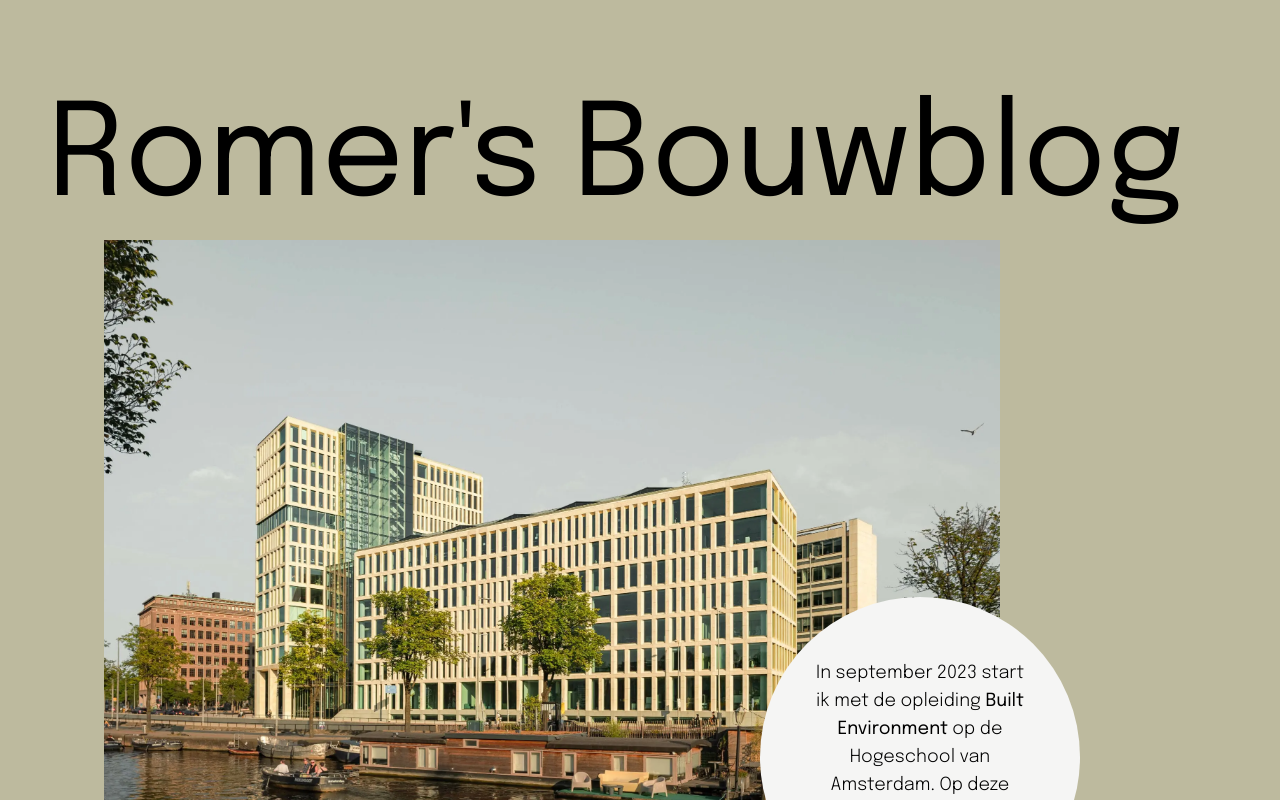
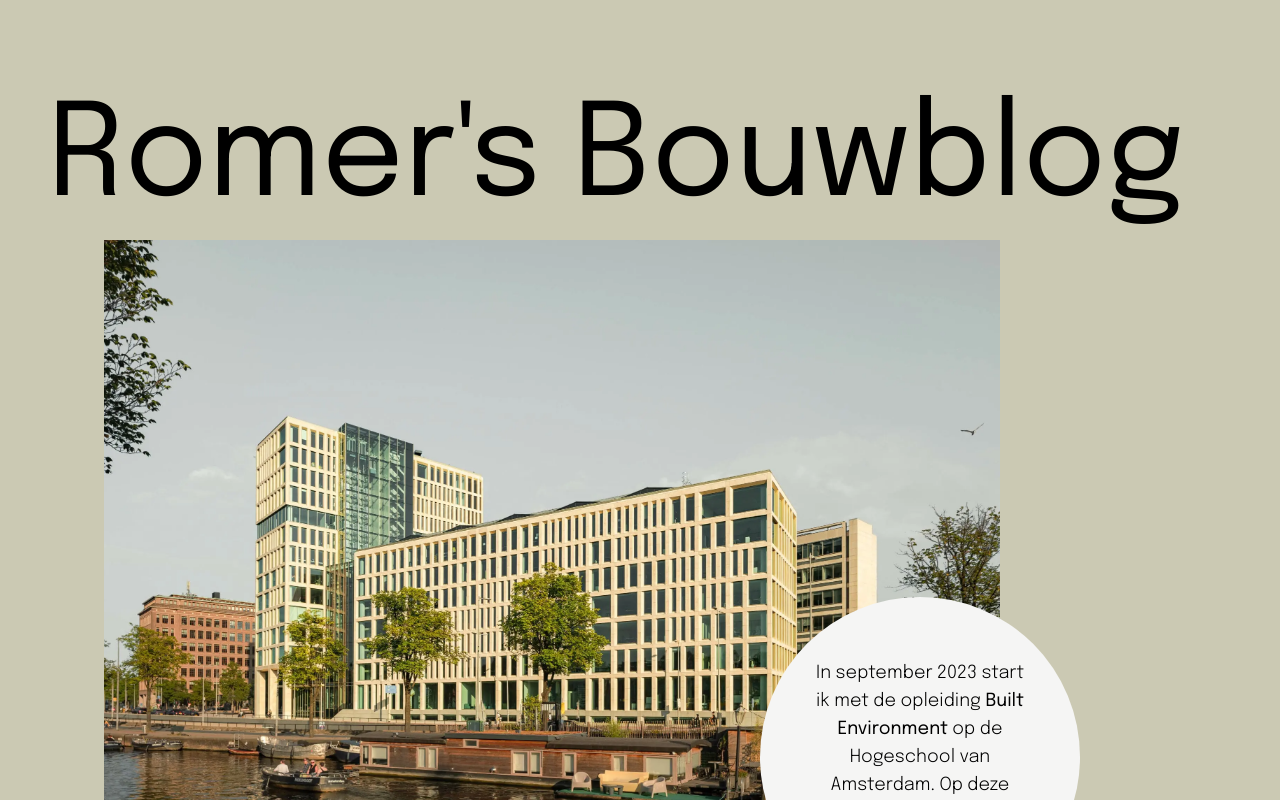
Before and after one commit to romerdev/bouwblog, a Next.js app: page / in a window 1280 px wide. Shown: the top 800 px of the page. Built offline with nearby package versions, Linux system fonts and the light colour scheme.

Commit message:
chore: change background color

```diff
--- a/app/globals.css
+++ b/app/globals.css
@@ -3,5 +3,5 @@
 @tailwind utilities;
 
 body {
-  background-color: #bdba9e;
+  background-color: #cbc9b3;
 }
```
